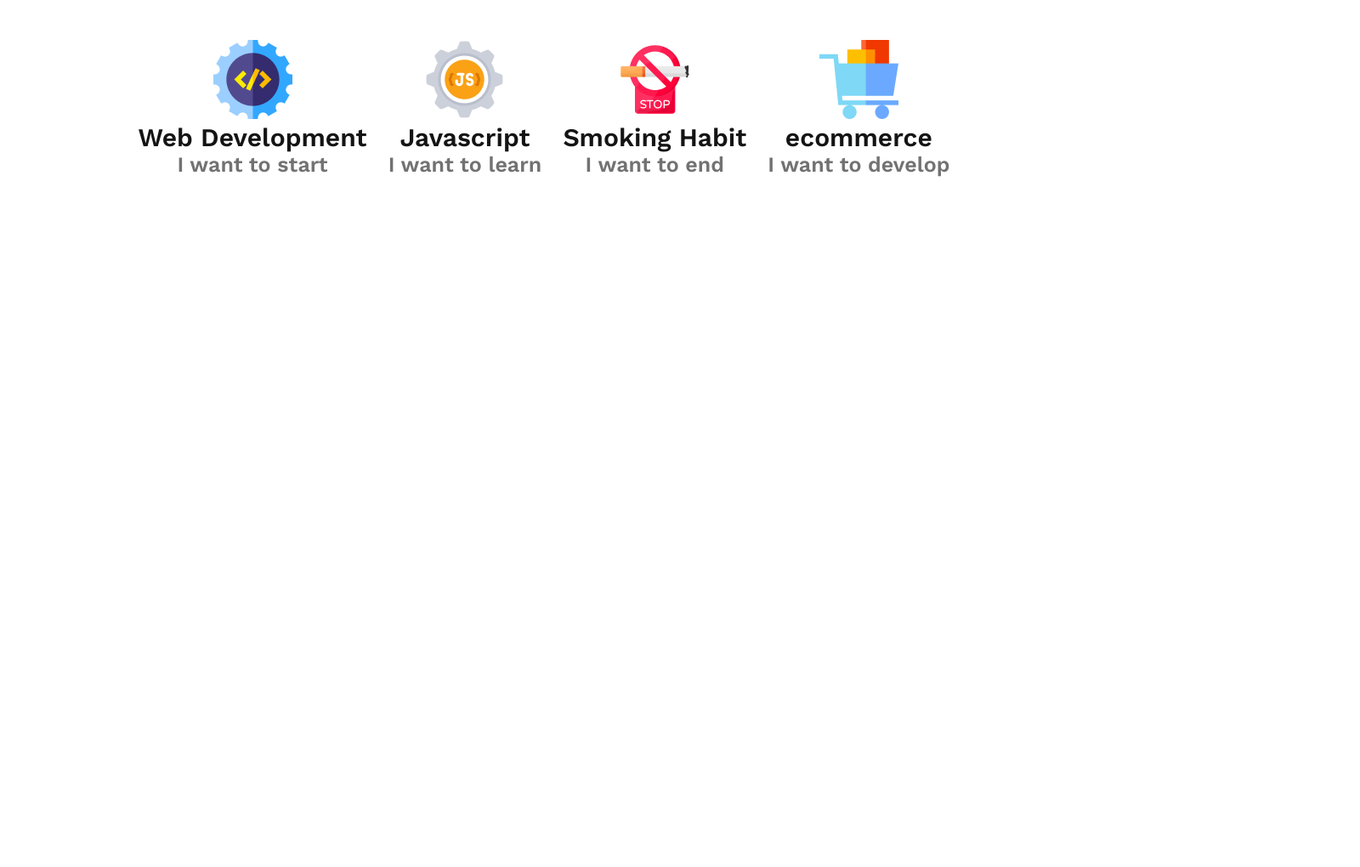
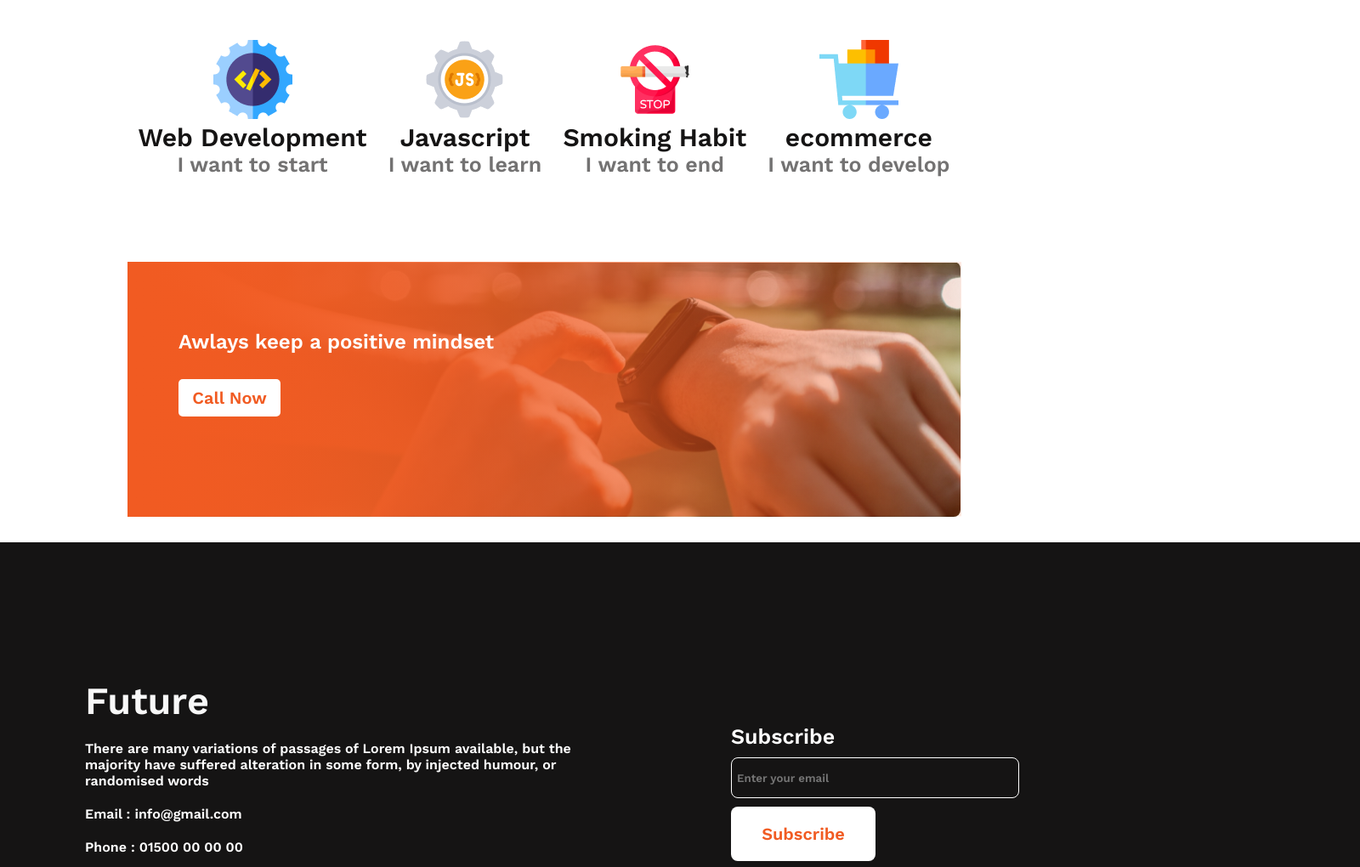
Before and after one commit to TASHDIK-29/practice-figma, a plain HTML site: page index.html in a window 1280 px wide. Shown: the part 1623-2643 px from the top of the page at 85% size, 1600 px wide, since content can reach past the window. Before the commit the page ends 1861 px from the top, so only its background shows below. Drawn offline with nearby package versions, Linux system fonts and the light colour scheme.

Commit message:
project completed

```diff
--- a/index.html
+++ b/index.html
@@ -76,12 +76,72 @@
             </div>
         </section>
          <!-- section 3 -->
-        <section>
-
+        <section class="sec-3">
+            <!-- <img src="images/watch.png" alt="">
+            <img src="images/gradient2.png" alt="">
+            <div class="sec-3-container">
+                <div class="item">
+                    <h1 class="heading">Awlays keep a positive mindset</h1>
+                </div>
+                <div class="item">
+                    <button class="btn">Call Now</button>
+                </div>
+            </div> -->
+            <div id='show_bg'>
+                <!-- something here -->
+                <div id='show_bg_2'>
+                    <!-- something here -->
+                    <div class="container">
+                        <div class="item">
+                            <h1 class="heading">Awlays keep a positive mindset</h1>
+                        </div>
+                        <div class="item">
+                            <button class="btn">Call Now</button>
+                        </div>
+                    </div>
+                </div>
+            </div>
         </section>
     </main>
     <footer>
-
+        <div class="footer-container">
+            <div class="sub-container">
+                <div class="item-left">
+                    <div class="item">
+                        <h1 class="heading">Future</h1>
+                    </div>
+                    <div class="item">
+                        <p class="decription">There are many variations of passages of Lorem Ipsum available, but the majority have suffered alteration in some form, by injected humour, or randomised words</p>
+                    </div>
+                    <div class="item">
+                        <p class="email">Email : info@gmail.com</p>
+                    </div>
+                    <div class="item">
+                        <p class="phone">Phone : 01500 00 00 00</p>
+                    </div>
+                    <div class="item">
+                     <a href=""><img src="images/icons/fb.png" alt=""></a>
+                     <a href=""><img src="images/icons/twitter.png" alt=""></a>
+                     <a href=""><img src="images/icons/youtube.png" alt=""></a>
+                    </div>
+                </div>
+            </div>
+            <div class="sub-container">
+                <div class="item-right">
+                    <div class="item">
+                        <h1 class="heading">Subscribe</h1>
+                    </div>
+                    <div class="item">
+                        <!-- <form class="email"> -->
+                            <input class="email" type="email" placeholder="Enter your email">
+                        <!-- </form> -->
+                    </div>
+                    <div class="item">
+                        <button class="btn">Subscribe</button>
+                    </div>
+                </div>
+            </div>
+        </div>
     </footer>
 </body>
 </html>
--- a/styles/style.css
+++ b/styles/style.css
@@ -132,3 +132,152 @@ main {
     font-weight: 500;
 
 }
+
+
+.sec-3 #show_bg {
+    background-image: url('../images/watch.png');
+    width: 100%;
+    height: 300px;
+    background-size: cover;
+    color: white;
+    border-radius: 8px;
+    margin-top: 100px;
+
+}
+
+.sec-3 #show_bg_2 {
+    background-image:
+        linear-gradient(90deg, #F15B22 0%, rgba(241, 91, 34, 0.00) 100%),
+        url('../images/gradient2.png');
+    width: 96%;
+    height: 260px;
+    background-size: cover;
+    color: white;
+    padding: 20px;
+}
+
+#show_bg_2 .container {
+    margin-top: 60px;
+    margin-left: 40px;
+}
+
+
+#show_bg_2 .container .item {
+    margin-top: 30px;
+}
+
+#show_bg_2 .container .item .btn {
+    border-radius: 5px;
+    background: #FFF;
+    color: #F15B22;
+    text-align: center;
+    font-size: 20px;
+    font-weight: 600;
+}
+
+footer {
+    width: 1600px;
+    height: 577px;
+    flex-shrink: 0;
+    background: var(--Dark-01, #151414);
+}
+
+.footer-container {
+    display: flex;
+    gap: 20px;
+    justify-content: space-around;
+    align-items: center;
+}
+
+.footer-container .sub-container {
+    width: 50%;
+    margin-top: 80px;
+    margin-left: 40px;
+    padding: 10px;
+}
+
+.footer-container .sub-container .item-left {
+    text-align: left;
+    padding: 50px;
+}
+
+.footer-container .sub-container .item-left .item {
+    margin-top: 20px;
+}
+
+.footer-container .sub-container .item-left .heading {
+    color: #F8F8F8;
+
+    font-size: 45px;
+
+    font-weight: 700;
+
+}
+
+.footer-container .sub-container .item-left .decription {
+    color: #FFF;
+
+    font-size: 16px;
+
+    font-weight: 400;
+
+    /* 162.5% */
+}
+
+.footer-container .sub-container .item-left .email {
+    color: #FFF;
+
+    font-size: 16px;
+
+    font-weight: 400;
+
+    /* 162.5% */
+}
+
+
+.footer-container .sub-container .item-left .phone {
+    color: #FFF;
+
+    font-size: 16px;
+
+    font-weight: 400;
+
+    /* 162.5% */
+}
+
+.footer-container .sub-container .item-left .item img{
+    margin-right: 10px;
+}
+
+
+.footer-container .sub-container .item-right .item {
+    margin-top: 10px;
+}
+
+.footer-container .sub-container .item-right .item .heading {
+    color: #FFF;
+    font-size: 25px;
+    font-weight: 600;
+}
+
+.footer-container .sub-container .item-right .item .email {
+    width: 325px;
+    height: 44px;
+    background: var(--Dark-01, #151414);
+    border-radius: 8px;
+    border: 1px solid #FFF;
+    padding: 1px 6px;
+    color: var(--Dark-07, #F3F3F3);
+}
+
+
+.footer-container .sub-container .item-right .item .btn {
+    color: #F15B22;
+    font-size: 20px;
+    font-weight: 600;
+    width: 170.106px;
+    height: 64px;
+    border-radius: 8px;
+    background: #FFF;
+
+}
```
